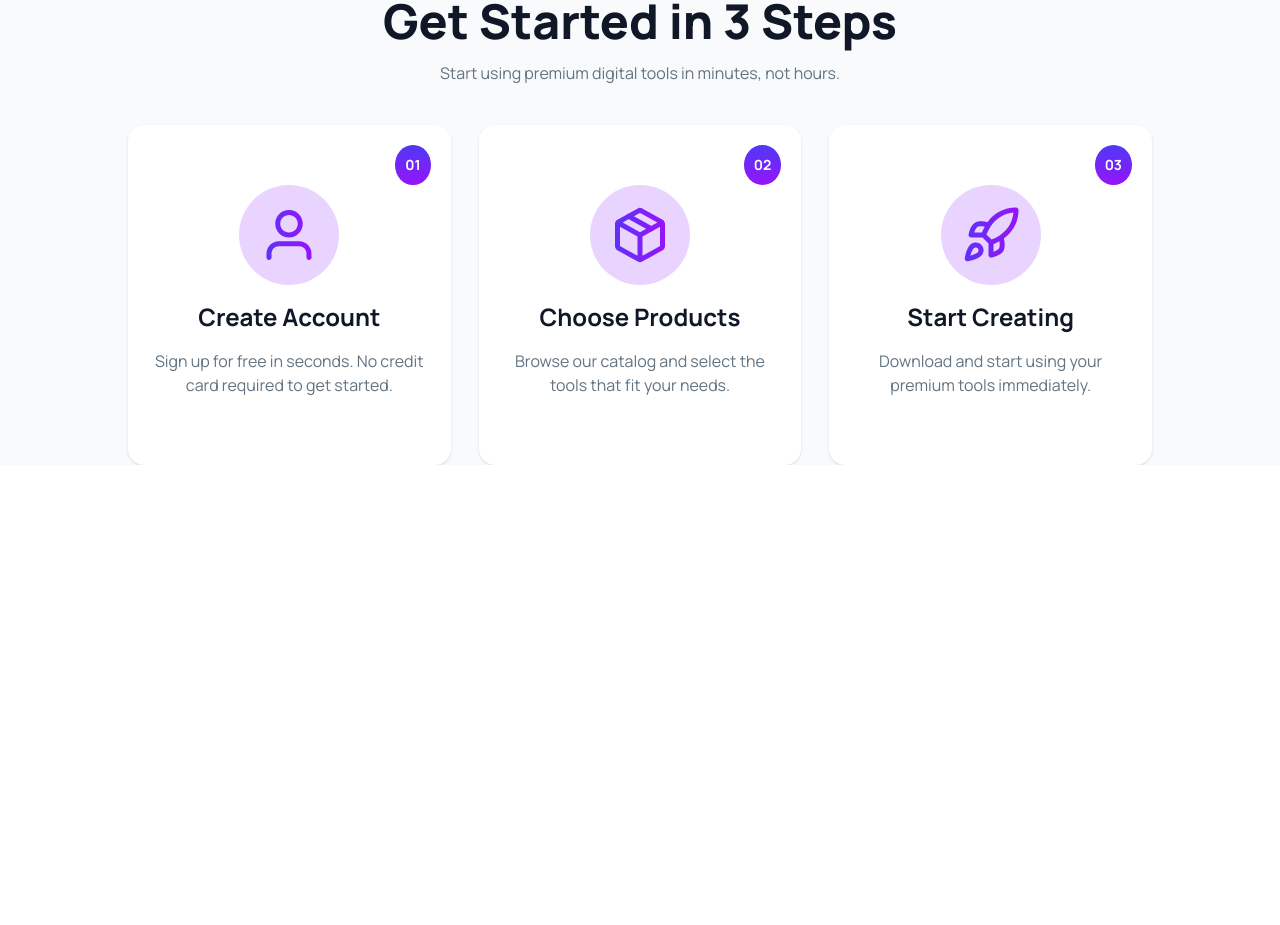
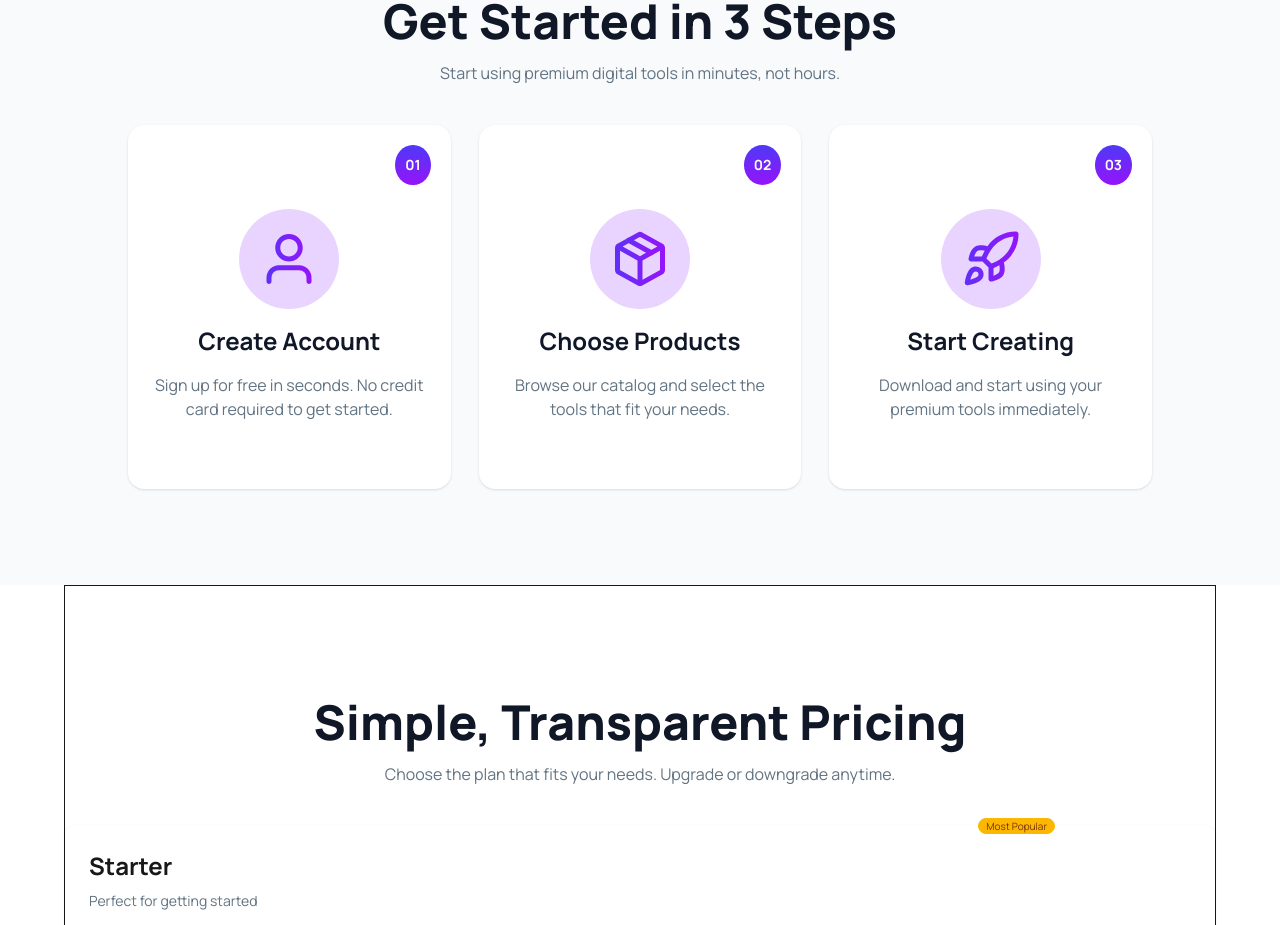
Before and after one commit to kaziontor7/DigiTools-Platform, a React (Vite) app: page / in a window 1280 px wide. Shown: the part 2540-3465 px from the top of the page. Before the commit the page ends 3005 px from the top, so only its background shows below. Built offline with nearby package versions, Linux system fonts and the light colour scheme.

Commit message:
Get started section done

```diff
--- a/src/App.jsx
+++ b/src/App.jsx
@@ -2,6 +2,7 @@ import './App.css'
 import Banner from './Components/Banner/Banner'
 import GetStarted from './Components/GetStarted/GetStarted'
 import NavBar from './Components/NavBar/NavBar'
+import Pricing from './Components/Pricing/Pricing'
 import Shop from './Components/Shop/Shop'
 import Stats from './Components/Stats/Stats'
 
@@ -20,6 +21,7 @@ function App() {
       <Stats></Stats>
       <Shop toolsPromise={toolsPromise}></Shop>
      <GetStarted></GetStarted>
+     <Pricing></Pricing>
      </main>
     </>
   )
--- a/src/Components/GetStarted/GetStarted.jsx
+++ b/src/Components/GetStarted/GetStarted.jsx
@@ -11,13 +11,13 @@ const GetStarted = () => {
               <h1 className='font-extrabold md:text-5xl text-3xl textColor pt-10 md:pt-20 pb-4'>Get Started in 3 Steps</h1>
               <p className='gray-color pb-5 md:pb-10'>Start using premium digital tools in minutes, not hours.</p>
        </div>
-            <div className='grid md:grid-cols-3 gap-7'>
+            <div className='grid md:grid-cols-3 gap-7 pb-12 md:pb-24'>
                   <div className=' p-5 bg-white rounded-2xl shadow'>
                     <div className='flex justify-between'>
                        <span></span>
                        <span className='gradient text-white p-2.5 rounded-[50%] text-sm font-bold'>01</span>
                     </div>
-                    <div className='bg-purple-200 rounded-[50%] w-fit mx-auto'>
+                    <div className='bg-purple-200 rounded-[50%] w-fit mx-auto mt-6'>
                    <img className='p-5' src={Profile} alt="" />
                     </div>
                     <h2 className='font-bold text-2xl textColor text-center py-4'>Create Account</h2>
@@ -28,7 +28,7 @@ const GetStarted = () => {
                        <span></span>
                        <span className='gradient text-white p-2.5 rounded-[50%] text-sm font-bold'>02</span>
                     </div>
-                    <div className='bg-purple-200 rounded-[50%] w-fit mx-auto'>
+                    <div className='bg-purple-200 rounded-[50%] w-fit mx-auto mt-6'>
                    <img className='p-5' src={Package} alt="" />
                     </div>
                     <h2 className='font-bold text-2xl textColor text-center py-4'>Choose Products</h2>
@@ -39,7 +39,7 @@ const GetStarted = () => {
                        <span></span>
                        <span className='gradient text-white p-2.5 rounded-[50%] text-sm font-bold'>03</span>
                     </div>
-                    <div className='bg-purple-200 rounded-[50%] w-fit mx-auto'>
+                    <div className='bg-purple-200 rounded-[50%] w-fit mx-auto mt-6'>
                    <img className='p-5' src={Rocket} alt="" />
                     </div>
                     <h2 className='font-bold text-2xl textColor text-center py-4'>Start Creating</h2>
--- /dev/null
+++ b/src/Components/Pricing/Pricing.jsx
@@ -0,0 +1,124 @@
+import React from 'react';
+
+const Pricing = () => {
+    return (
+        <div className='w-9/10 md-8/10 border mx-auto'>
+            <div className='text-center space-y-4 pt-14 md:pt-28 pb-5 md:pb-10'>
+                <h2 className='md:text-5xl text-3xl font-extrabold textColor'>Simple, Transparent Pricing</h2>
+                <p className='gray-color'>Choose the plan that fits your needs. Upgrade or downgrade anytime.</p>
+            </div>
+            <div>
+            <div className="card bg-base-100 shadow-sm">
+  <div className="card-body">
+    <span className="badge badge-xs badge-warning absolute -top-2 right-40">Most Popular</span>
+    <div className="">
+      <h2 className="text-2xl font-bold pb-2">Starter</h2>
+      <p className='gray-color pb-6'>Perfect for getting started</p>
+      <span className="text-xl gray-color"><span className='text-4xl font-bold textColor'>$0</span>/mo</span>
+    </div>
+    <ul className="mt-6 flex flex-col gap-2 text-base gray-color">
+      <li>
+        <svg xmlns="http://www.w3.org/2000/svg" className="size-4 me-2 inline-block text-success" fill="none" viewBox="0 0 24 24" stroke="currentColor"><path strokeLinecap="round" strokeLinejoin="round" strokeWidth="2" d="M5 13l4 4L19 7" /></svg>
+        <span>Access to 10 free tools</span>
+      </li>
+      <li>
+        <svg xmlns="http://www.w3.org/2000/svg" className="size-4 me-2 inline-block text-success" fill="none" viewBox="0 0 24 24" stroke="currentColor"><path strokeLinecap="round" strokeLinejoin="round" strokeWidth="2" d="M5 13l4 4L19 7" /></svg>
+        <span>Basic templates</span>
+      </li>
+      <li>
+        <svg xmlns="http://www.w3.org/2000/svg" className="size-4 me-2 inline-block text-success" fill="none" viewBox="0 0 24 24" stroke="currentColor"><path strokeLinecap="round" strokeLinejoin="round" strokeWidth="2" d="M5 13l4 4L19 7" /></svg>
+        <span>Community support</span>
+      </li>
+      <li>
+        <svg xmlns="http://www.w3.org/2000/svg" className="size-4 me-2 inline-block text-success" fill="none" viewBox="0 0 24 24" stroke="currentColor"><path strokeLinecap="round" strokeLinejoin="round" strokeWidth="2" d="M5 13l4 4L19 7" /></svg>
+        <span>1 project per month</span>
+      </li>
+    </ul>
+    <div className="mt-6">
+      <button className="btn gradient btn-block font-bold text-white text-base rounded-full">Get Started Free</button>
+    </div>
+  </div>
+            </div>
+            <div className="card bg-base-100 shadow-sm">
+  <div className="card-body">
+    <span className="badge badge-xs badge-warning absolute -top-2 right-40">Most Popular</span>
+    <div className="">
+      <h2 className="text-2xl font-bold pb-2">Pro</h2>
+      <p className='gray-color pb-6'>Best for professionals</p>
+      <span className="text-xl gray-color"><span className='text-4xl font-bold textColor'>$29</span>/mo</span>
+    </div>
+    <ul className="mt-6 flex flex-col gap-2 text-base gray-color">
+      <li>
+        <svg xmlns="http://www.w3.org/2000/svg" className="size-4 me-2 inline-block text-success" fill="none" viewBox="0 0 24 24" stroke="currentColor"><path strokeLinecap="round" strokeLinejoin="round" strokeWidth="2" d="M5 13l4 4L19 7" /></svg>
+        <span>Access to all premium tools</span>
+      </li>
+      <li>
+        <svg xmlns="http://www.w3.org/2000/svg" className="size-4 me-2 inline-block text-success" fill="none" viewBox="0 0 24 24" stroke="currentColor"><path strokeLinecap="round" strokeLinejoin="round" strokeWidth="2" d="M5 13l4 4L19 7" /></svg>
+        <span>Unlimited templates</span>
+      </li>
+      <li>
+        <svg xmlns="http://www.w3.org/2000/svg" className="size-4 me-2 inline-block text-success" fill="none" viewBox="0 0 24 24" stroke="currentColor"><path strokeLinecap="round" strokeLinejoin="round" strokeWidth="2" d="M5 13l4 4L19 7" /></svg>
+        <span>Priority support</span>
+      </li>
+      <li>
+        <svg xmlns="http://www.w3.org/2000/svg" className="size-4 me-2 inline-block text-success" fill="none" viewBox="0 0 24 24" stroke="currentColor"><path strokeLinecap="round" strokeLinejoin="round" strokeWidth="2" d="M5 13l4 4L19 7" /></svg>
+        <span>Unlimited projects</span>
+      </li>
+      <li>
+        <svg xmlns="http://www.w3.org/2000/svg" className="size-4 me-2 inline-block text-success" fill="none" viewBox="0 0 24 24" stroke="currentColor"><path strokeLinecap="round" strokeLinejoin="round" strokeWidth="2" d="M5 13l4 4L19 7" /></svg>
+        <span>Cloud sync</span>
+      </li>
+      <li>
+        <svg xmlns="http://www.w3.org/2000/svg" className="size-4 me-2 inline-block text-success" fill="none" viewBox="0 0 24 24" stroke="currentColor"><path strokeLinecap="round" strokeLinejoin="round" strokeWidth="2" d="M5 13l4 4L19 7" /></svg>
+        <span>Advanced analytics</span>
+      </li>
+    </ul>
+    <div className="mt-6">
+      <button className="btn gradient btn-block font-bold text-white text-base rounded-full">Start Pro Trial</button>
+    </div>
+  </div>
+            </div>
+            <div className="card bg-base-100 shadow-sm">
+  <div className="card-body">
+    <div className="">
+      <h2 className="text-2xl font-bold pb-2">Enterprise</h2>
+      <p className='gray-color pb-6'>For teams and businesses</p>
+      <span className="text-xl gray-color"><span className='text-4xl font-bold textColor'>$99</span>/mo</span>
+    </div>
+    <ul className="mt-6 flex flex-col gap-2 text-base gray-color">
+      <li>
+        <svg xmlns="http://www.w3.org/2000/svg" className="size-4 me-2 inline-block text-success" fill="none" viewBox="0 0 24 24" stroke="currentColor"><path strokeLinecap="round" strokeLinejoin="round" strokeWidth="2" d="M5 13l4 4L19 7" /></svg>
+        <span>Everything in Pro</span>
+      </li>
+      <li>
+        <svg xmlns="http://www.w3.org/2000/svg" className="size-4 me-2 inline-block text-success" fill="none" viewBox="0 0 24 24" stroke="currentColor"><path strokeLinecap="round" strokeLinejoin="round" strokeWidth="2" d="M5 13l4 4L19 7" /></svg>
+        <span>Team collaboration</span>
+      </li>
+      <li>
+        <svg xmlns="http://www.w3.org/2000/svg" className="size-4 me-2 inline-block text-success" fill="none" viewBox="0 0 24 24" stroke="currentColor"><path strokeLinecap="round" strokeLinejoin="round" strokeWidth="2" d="M5 13l4 4L19 7" /></svg>
+        <span>Custom integrations</span>
+      </li>
+      <li>
+        <svg xmlns="http://www.w3.org/2000/svg" className="size-4 me-2 inline-block text-success" fill="none" viewBox="0 0 24 24" stroke="currentColor"><path strokeLinecap="round" strokeLinejoin="round" strokeWidth="2" d="M5 13l4 4L19 7" /></svg>
+        <span>Dedicated support</span>
+      </li>
+      <li>
+        <svg xmlns="http://www.w3.org/2000/svg" className="size-4 me-2 inline-block text-success" fill="none" viewBox="0 0 24 24" stroke="currentColor"><path strokeLinecap="round" strokeLinejoin="round" strokeWidth="2" d="M5 13l4 4L19 7" /></svg>
+        <span>SLA guarantee</span>
+      </li>
+      <li>
+        <svg xmlns="http://www.w3.org/2000/svg" className="size-4 me-2 inline-block text-success" fill="none" viewBox="0 0 24 24" stroke="currentColor"><path strokeLinecap="round" strokeLinejoin="round" strokeWidth="2" d="M5 13l4 4L19 7" /></svg>
+        <span>Custom branding</span>
+      </li>
+    </ul>
+    <div className="mt-6">
+      <button className="btn gradient btn-block font-bold text-white text-base rounded-full">Contact Sales</button>
+    </div>
+  </div>
+            </div>
+            </div>
+        </div>
+    );
+};
+
+export default Pricing;
```
